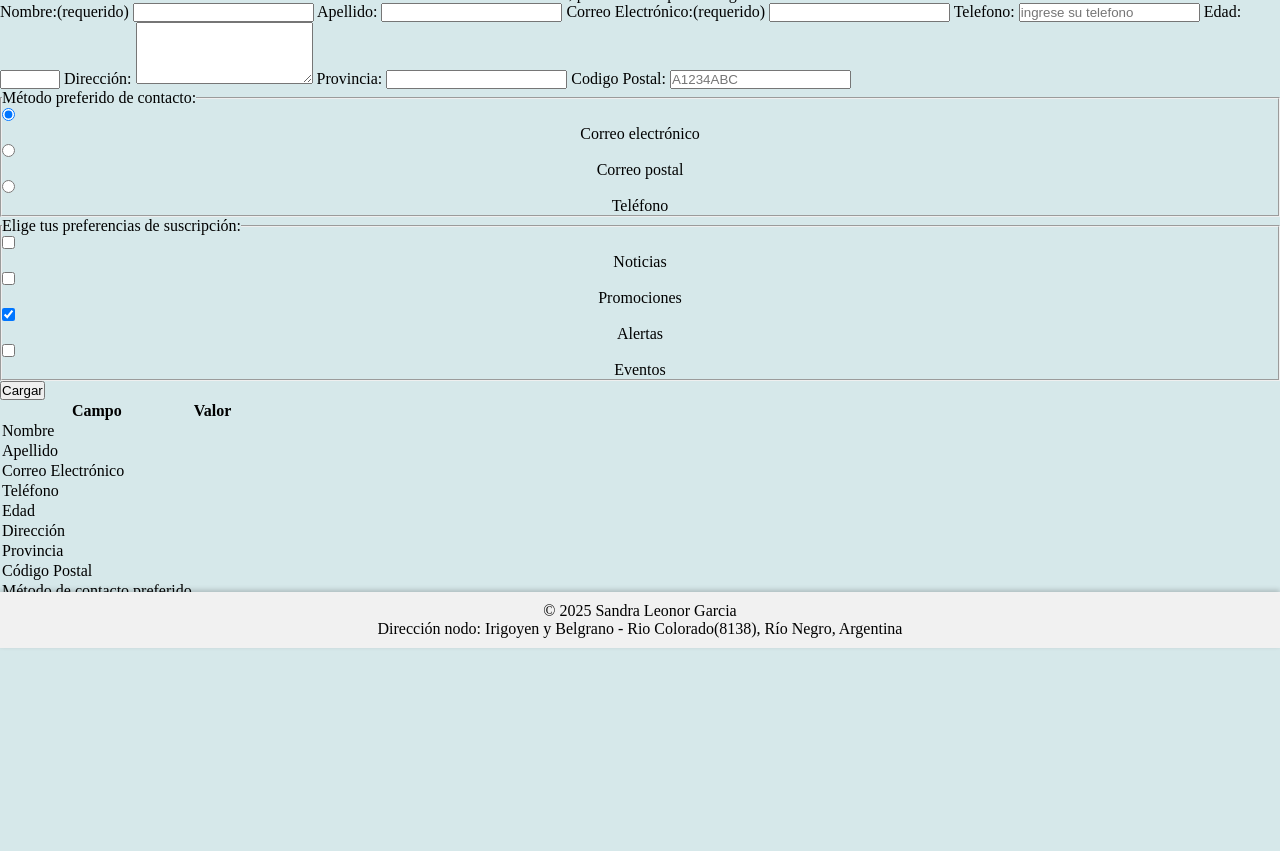
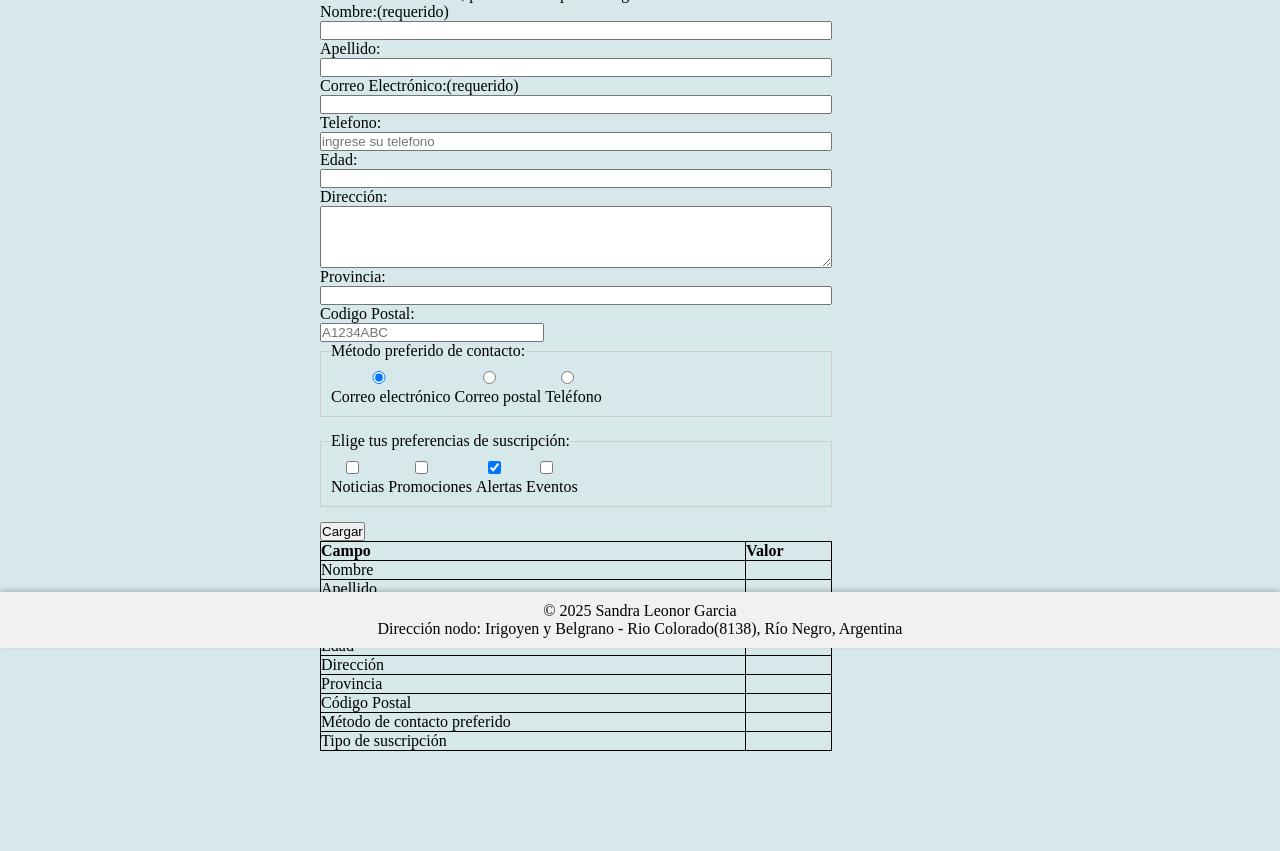
Before and after one commit to sandrallgg/.github.io, a plain HTML site: page contacto.html in a window 1280 px wide. Shown: the part 152-1003 px from the top of the page. Before the commit the page ends 874 px from the top, so only its background shows below. Drawn offline with Linux system fonts and the light colour scheme.

Commit message:
Add files via upload

```diff
--- a/estilos.css
+++ b/estilos.css
@@ -19,15 +19,58 @@ header {
     background-color: #f2f2f2;
     padding: 20px;
     box-shadow: 0 2px 4px rgba(0, 0, 0, 0.1);
+
 }
 nav {
-
     top: 0;          /* Lo coloca en la parte superior */
     margin-top: 10px;
     background-color: rgba(0, 0, 0, 0.8);
     /*position: relative;*/
     position: fixed;
     width: 100%;
+}
+form {
+  display: flex; /* Habilita Flexbox */
+  flex-direction: column; /* Apila los elementos uno debajo del otro */
+  align-items: flex-start; /* Alinea los elementos a la izquierda en el eje secundario */
+  width: 50%; /* Ancho completo del contenedor padre */
+}
+fieldset {
+  border: 1px solid #ccc; /* Borde del fieldset */
+  padding: 10px; /* Espacio interno */
+  margin-bottom: 15px; /* Espacio inferior entre fieldsets */
+  width: 80%; /* Ancho completo del contenedor padre */
+}
+
+/* Alineación de los botones de radio en una sola línea */
+        .radio-group {
+            display: flex;
+            gap: 20px; /* Espacio entre las opciones */
+            align-items: center; /* Alineación vertical */
+        }
+        fieldset div label {
+            display: inline-block;
+        }
+/* Alineación de los botones de radio en una sola línea */
+        .checkbox-group {
+            display: flex;
+            gap: 20px; /* Espacio entre las opciones */
+            align-items: center; /* Alineación vertical */
+        }
+/* Estilo general para inputs y textareas */
+    input:not([type="submit"]), textarea {
+      width: 80%;          /* Ocupa el 80% del contenedor */
+    }
+    form label {
+      display: block;
+    }
+table {
+  border-collapse: collapse; /* Fusiona los bordes de las celdas */
+  width: 80%; /* Ancho de la tabla */
+}
+th, td {
+  border: 1px solid #000; /* Borde de 1px de grosor, sólido y negro */
+  text-align: left; /* Alineación del texto */
 }
 footer {
     background-color: #314ce7;
@@ -38,22 +81,21 @@ footer {
     width: 100%;
 }
 h1 {
-
     text-align: center;
 }
 h2, p {
-  text-align: center
+  text-align: center;
 }
-
+img {
+  display: block;
+  margin: 0 auto;}
 ul {
   list-style-type: none;
   overflow: hidden;
 }
-
 ul li {
   float: left;
 }
-
 ul li a {
   display: block;
   color: white;
```
